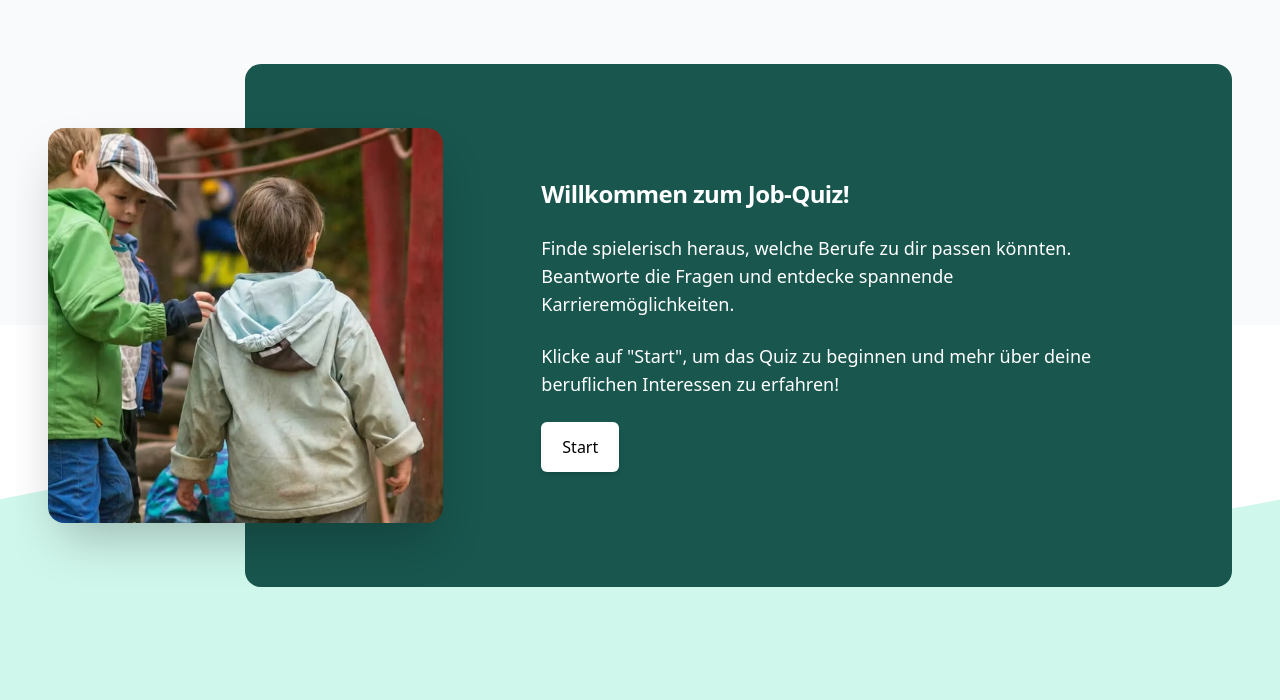
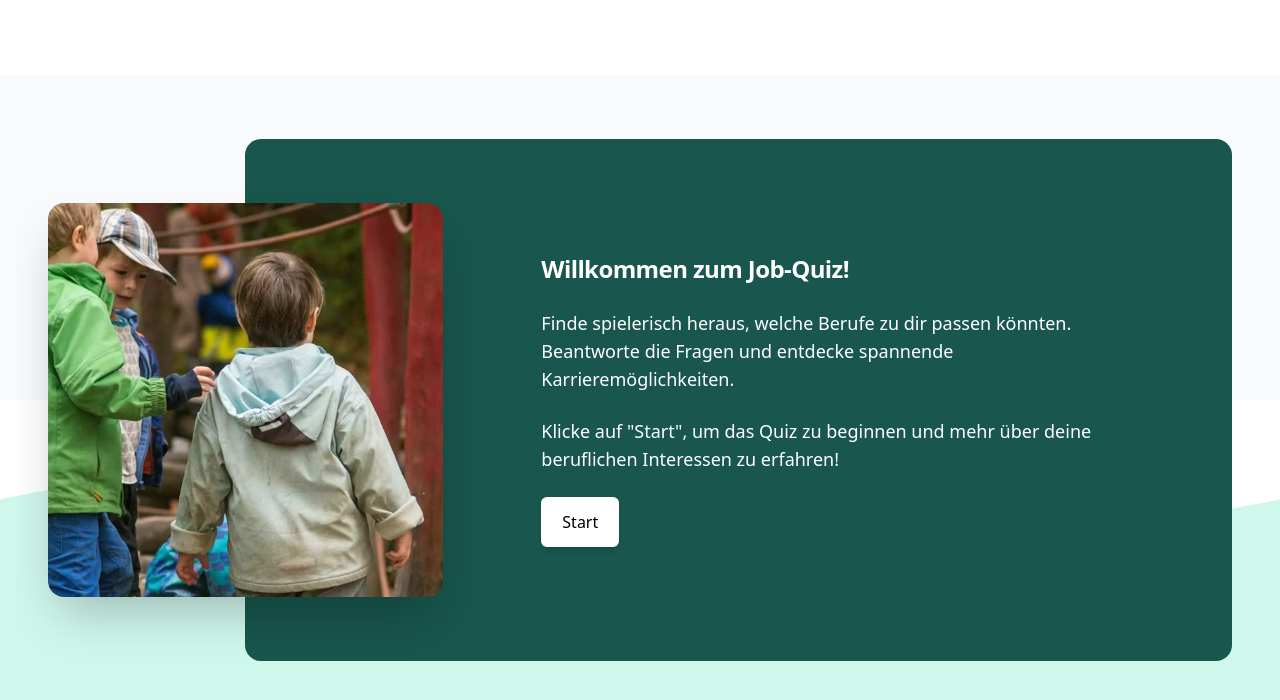
Before and after one commit to mariohamann/sozialwerk-breisgau-job-quiz, a Vue app: page / in a window 1280 px wide. Shown: the top 700 px of the page. Built offline with nearby package versions, Linux system fonts and the light colour scheme.

Commit message:
make in the middle

```diff
--- a/src/App.vue
+++ b/src/App.vue
@@ -9,6 +9,7 @@
 </script>
 
 <template>
+	<div class="min-h-screen flex flex-col items-center justify-center">
 		<Intro v-if="0 === position.value" />
 		<template v-for="(item, index) in quizItems" :key="index">
 			<div v-if="index + 1 === position.value">
@@ -21,4 +22,5 @@
 			</div>
 		</template>
 		<Result v-if="position.value === quizItems.length + 1" />
+	</div>
 </template>
```
Also changed, not shown: src/components/Intro.vue (+0 -8 lines). Lines whose indentation alone changed are shown as unchanged.
